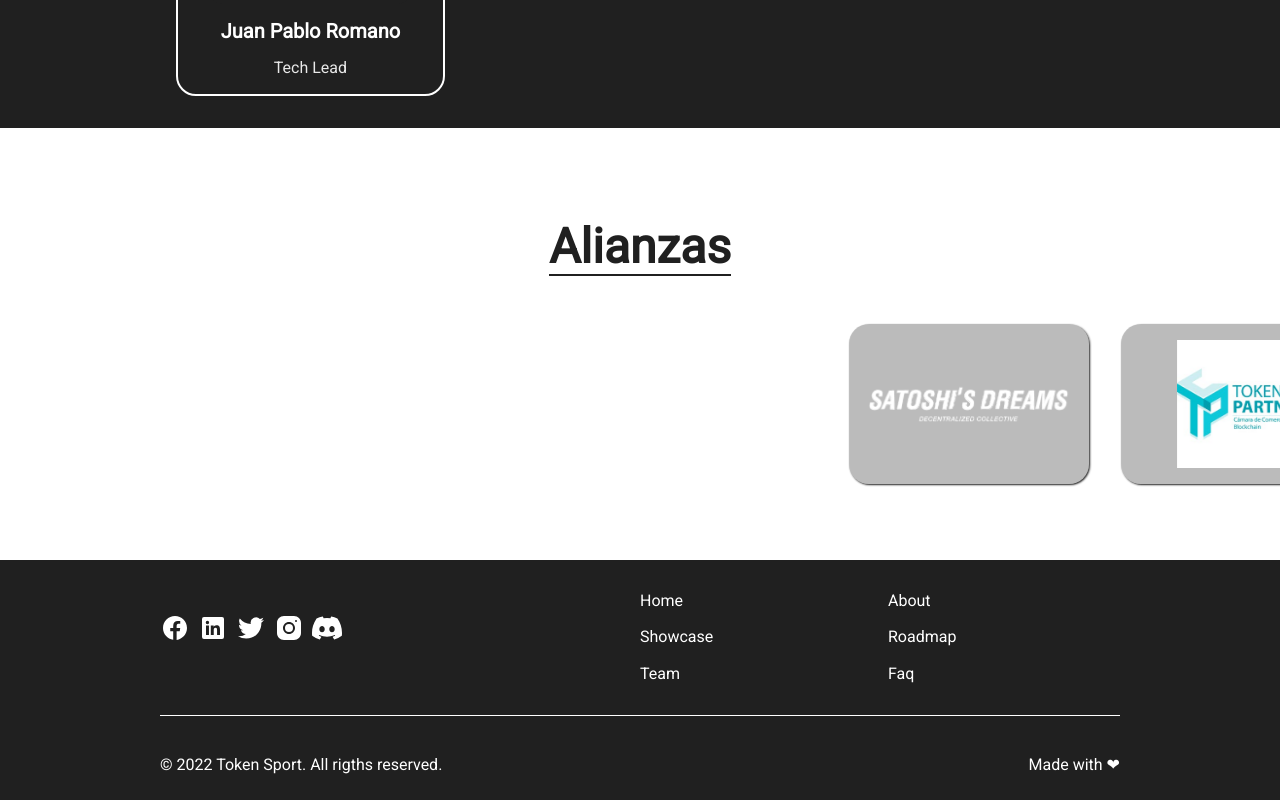
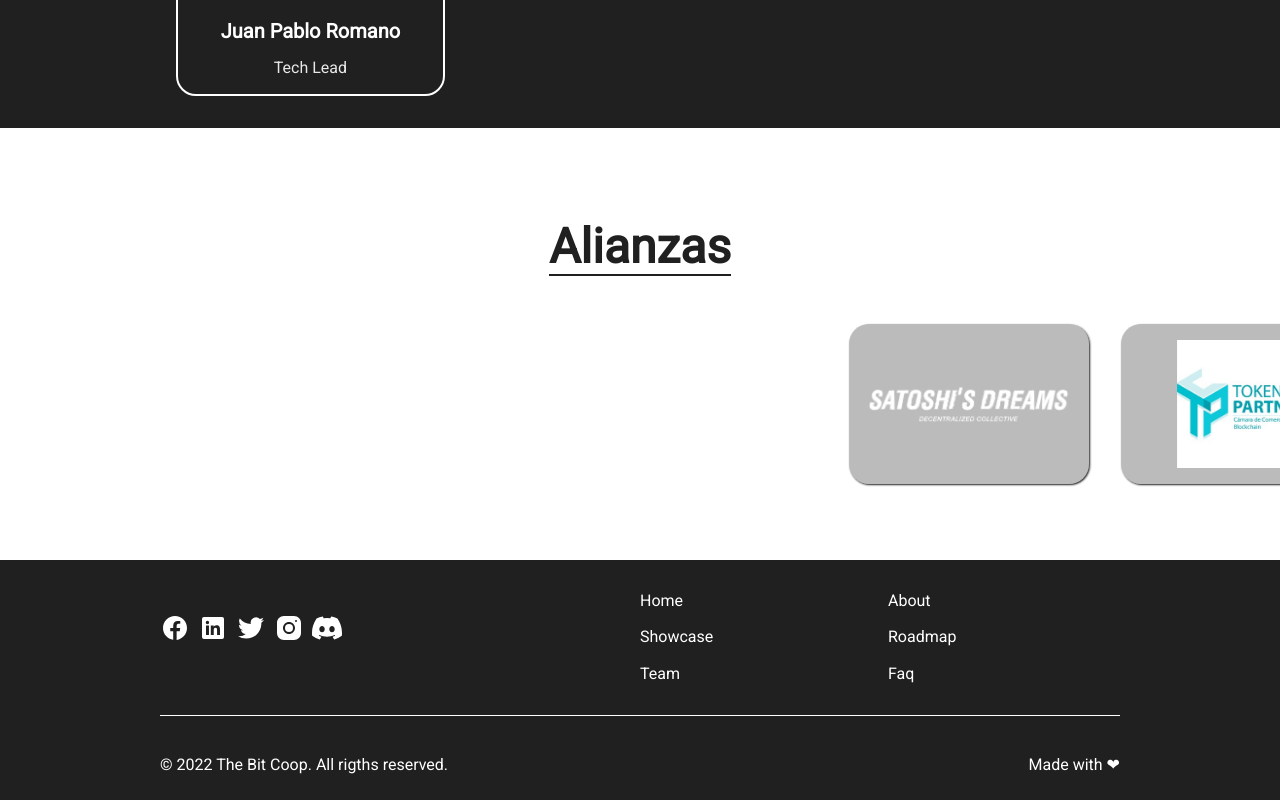
Before and after one commit to mlab-ar/site2022, a React (Create React App) app: page / in a window 1280 px wide. Shown: the part 4663-5463 px from the top of the page. Built offline with nearby package versions, Linux system fonts and the light colour scheme; a web font is replaced by a local one.

Commit message:
Footer section

```diff
--- a/src/components/Footer.js
+++ b/src/components/Footer.js
@@ -1,6 +1,4 @@
 import styled from 'styled-components'
-import Banner from './Banner'
-import Logo from './Logo'
 import Facebook from '../Icons/Facebook'
 import LinkedIn from '../Icons/LinkedIn'
 import Twitter from '../Icons/Twitter'
@@ -160,7 +158,7 @@ const Footer = () => {
       </Container>
       <Bottom>
         <span>
-          &copy; {new Date().getFullYear()} Token Sport. All rigths reserved.
+          &copy; {new Date().getFullYear()} The Bit Coop. All rigths reserved.
         </span>
         <span>
           Made with &#10084;
```
